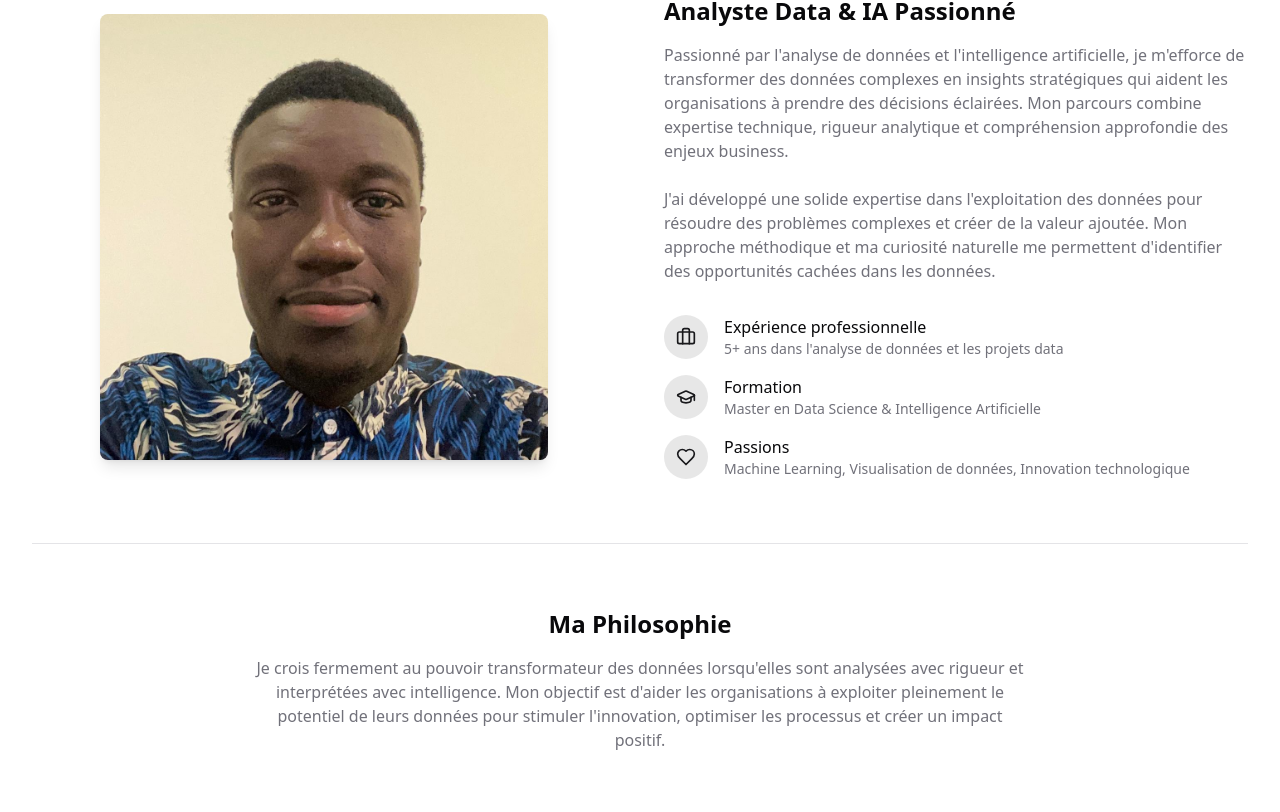
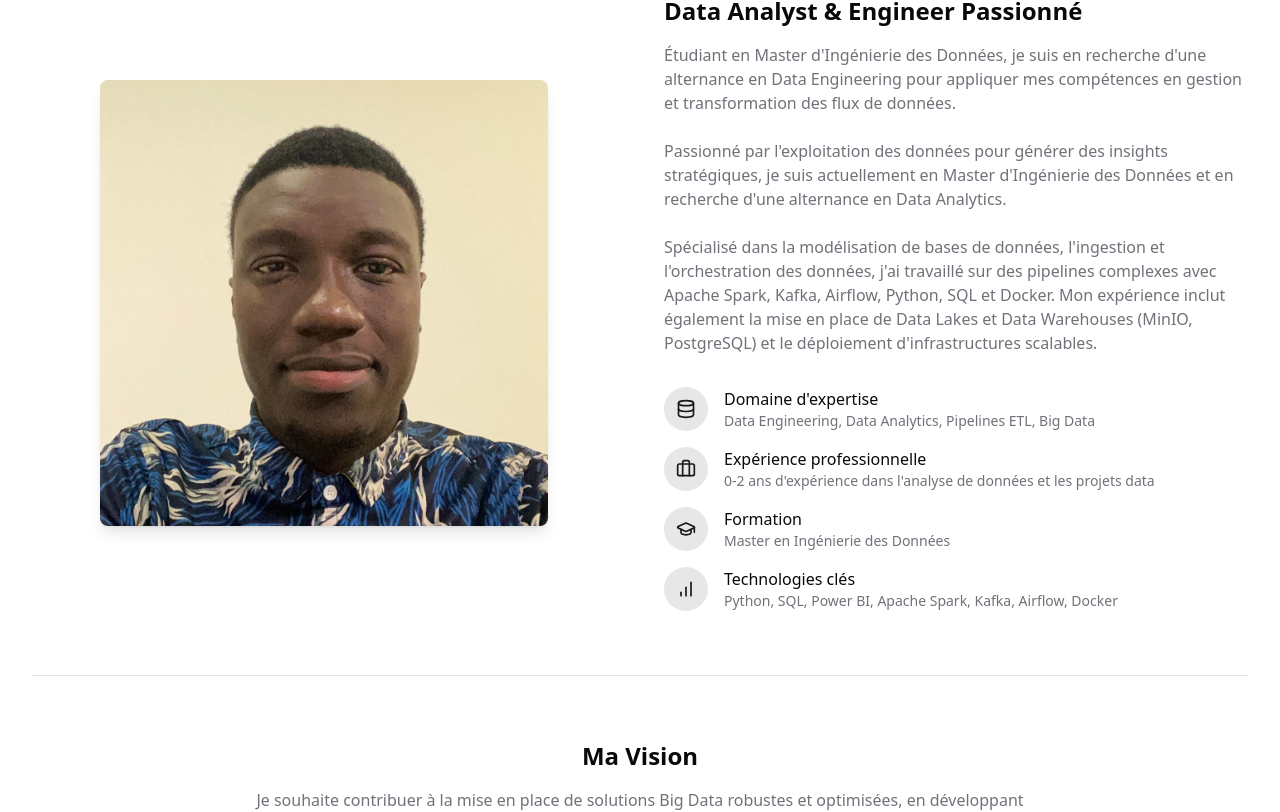
Before and after one commit to Babacarsar/portofolio, a React (Vite) app: page /about in a window 1280 px wide. Shown: the part 389-1201 px from the top of the page. Built offline with nearby package versions, Linux system fonts and the light colour scheme.

Commit message:
Update About section content
Update the "About" section content to reflect the user's experience and skills as either a Data Analyst or a Data Engineer, depending on the chosen version.  The update will include a revised description of their skills, experience, and career goals.

```diff
--- a/src/components/sections/About.tsx
+++ b/src/components/sections/About.tsx
@@ -1,7 +1,7 @@
 
 import React from 'react';
 import { motion } from 'framer-motion';
-import { Briefcase, GraduationCap, Heart } from 'lucide-react';
+import { Briefcase, GraduationCap, Heart, Database, BarChart } from 'lucide-react';
 import { Separator } from "@/components/ui/separator";
 
 const About = () => {
@@ -16,7 +16,7 @@ const About = () => {
         >
           <h2 className="text-3xl md:text-4xl font-bold mb-4">À Propos de Moi</h2>
           <p className="text-muted-foreground max-w-2xl mx-auto">
-            Découvrez mon parcours, mes passions et ma vision en tant que Data Analyst
+            Découvrez mon parcours, mes passions et ma vision en tant que Data Analyst & Engineer
           </p>
         </motion.div>
 
@@ -38,27 +38,40 @@ const About = () => {
             animate={{ opacity: 1, x: 0 }}
             transition={{ duration: 0.8, delay: 0.4 }}
           >
-            <h3 className="text-2xl font-semibold mb-4">Analyste Data & IA Passionné</h3>
+            <h3 className="text-2xl font-semibold mb-4">Data Analyst & Engineer Passionné</h3>
             <p className="text-muted-foreground mb-6">
-              Passionné par l'analyse de données et l'intelligence artificielle, je m'efforce de transformer
-              des données complexes en insights stratégiques qui aident les organisations à prendre des
-              décisions éclairées. Mon parcours combine expertise technique, rigueur analytique et
-              compréhension approfondie des enjeux business.
+              Étudiant en Master d'Ingénierie des Données, je suis en recherche d'une alternance en Data Engineering
+              pour appliquer mes compétences en gestion et transformation des flux de données.
+            </p>
+            <p className="text-muted-foreground mb-6">
+              Passionné par l'exploitation des données pour générer des insights stratégiques, je suis actuellement
+              en Master d'Ingénierie des Données et en recherche d'une alternance en Data Analytics.
             </p>
             <p className="text-muted-foreground mb-8">
-              J'ai développé une solide expertise dans l'exploitation des données pour résoudre des problèmes
-              complexes et créer de la valeur ajoutée. Mon approche méthodique et ma curiosité naturelle me
-              permettent d'identifier des opportunités cachées dans les données.
+              Spécialisé dans la modélisation de bases de données, l'ingestion et l'orchestration des données, j'ai
+              travaillé sur des pipelines complexes avec Apache Spark, Kafka, Airflow, Python, SQL et Docker.
+              Mon expérience inclut également la mise en place de Data Lakes et Data Warehouses (MinIO, PostgreSQL)
+              et le déploiement d'infrastructures scalables.
             </p>
 
             <div className="space-y-4">
+              <div className="flex items-start">
+                <div className="bg-primary/10 p-3 rounded-full mr-4">
+                  <Database className="h-5 w-5 text-primary" />
+                </div>
+                <div>
+                  <h4 className="font-medium">Domaine d'expertise</h4>
+                  <p className="text-muted-foreground text-sm">Data Engineering, Data Analytics, Pipelines ETL, Big Data</p>
+                </div>
+              </div>
+
               <div className="flex items-start">
                 <div className="bg-primary/10 p-3 rounded-full mr-4">
                   <Briefcase className="h-5 w-5 text-primary" />
                 </div>
                 <div>
                   <h4 className="font-medium">Expérience professionnelle</h4>
-                  <p className="text-muted-foreground text-sm">5+ ans dans l'analyse de données et les projets data</p>
+                  <p className="text-muted-foreground text-sm">0-2 ans d'expérience dans l'analyse de données et les projets data</p>
                 </div>
               </div>
 
@@ -68,17 +81,17 @@ const About = () => {
                 </div>
                 <div>
                   <h4 className="font-medium">Formation</h4>
-                  <p className="text-muted-foreground text-sm">Master en Data Science & Intelligence Artificielle</p>
+                  <p className="text-muted-foreground text-sm">Master en Ingénierie des Données</p>
                 </div>
               </div>
 
               <div className="flex items-start">
                 <div className="bg-primary/10 p-3 rounded-full mr-4">
-                  <Heart className="h-5 w-5 text-primary" />
+                  <BarChart className="h-5 w-5 text-primary" />
                 </div>
                 <div>
-                  <h4 className="font-medium">Passions</h4>
-                  <p className="text-muted-foreground text-sm">Machine Learning, Visualisation de données, Innovation technologique</p>
+                  <h4 className="font-medium">Technologies clés</h4>
+                  <p className="text-muted-foreground text-sm">Python, SQL, Power BI, Apache Spark, Kafka, Airflow, Docker</p>
                 </div>
               </div>
             </div>
@@ -94,11 +107,12 @@ const About = () => {
           transition={{ duration: 0.8 }}
           className="text-center mb-12"
         >
-          <h3 className="text-2xl font-semibold mb-4">Ma Philosophie</h3>
+          <h3 className="text-2xl font-semibold mb-4">Ma Vision</h3>
           <p className="text-muted-foreground max-w-3xl mx-auto">
-            Je crois fermement au pouvoir transformateur des données lorsqu'elles sont analysées avec rigueur et
-            interprétées avec intelligence. Mon objectif est d'aider les organisations à exploiter pleinement le
-            potentiel de leurs données pour stimuler l'innovation, optimiser les processus et créer un impact positif.
+            Je souhaite contribuer à la mise en place de solutions Big Data robustes et optimisées, en développant des
+            pipelines ETL performants et en améliorant la qualité et la fiabilité des données. Mon objectif est d'apporter
+            une approche analytique et data-driven aux entreprises en développant des tableaux de bord interactifs,
+            en optimisant les processus de reporting et en mettant en place des modèles prédictifs pour faciliter la prise de décision.
           </p>
         </motion.div>
       </div>
--- a/src/pages/AboutPage.tsx
+++ b/src/pages/AboutPage.tsx
@@ -2,6 +2,7 @@
 import React from 'react';
 import Navigation from '@/components/layout/Navigation';
 import About from '@/components/sections/About';
+import Skills from '@/components/sections/Skills';
 
 const AboutPage = () => {
   return (
@@ -9,6 +10,7 @@ const AboutPage = () => {
       <Navigation />
       <main className="pt-16">
         <About />
+        <Skills />
       </main>
     </div>
   );
```
